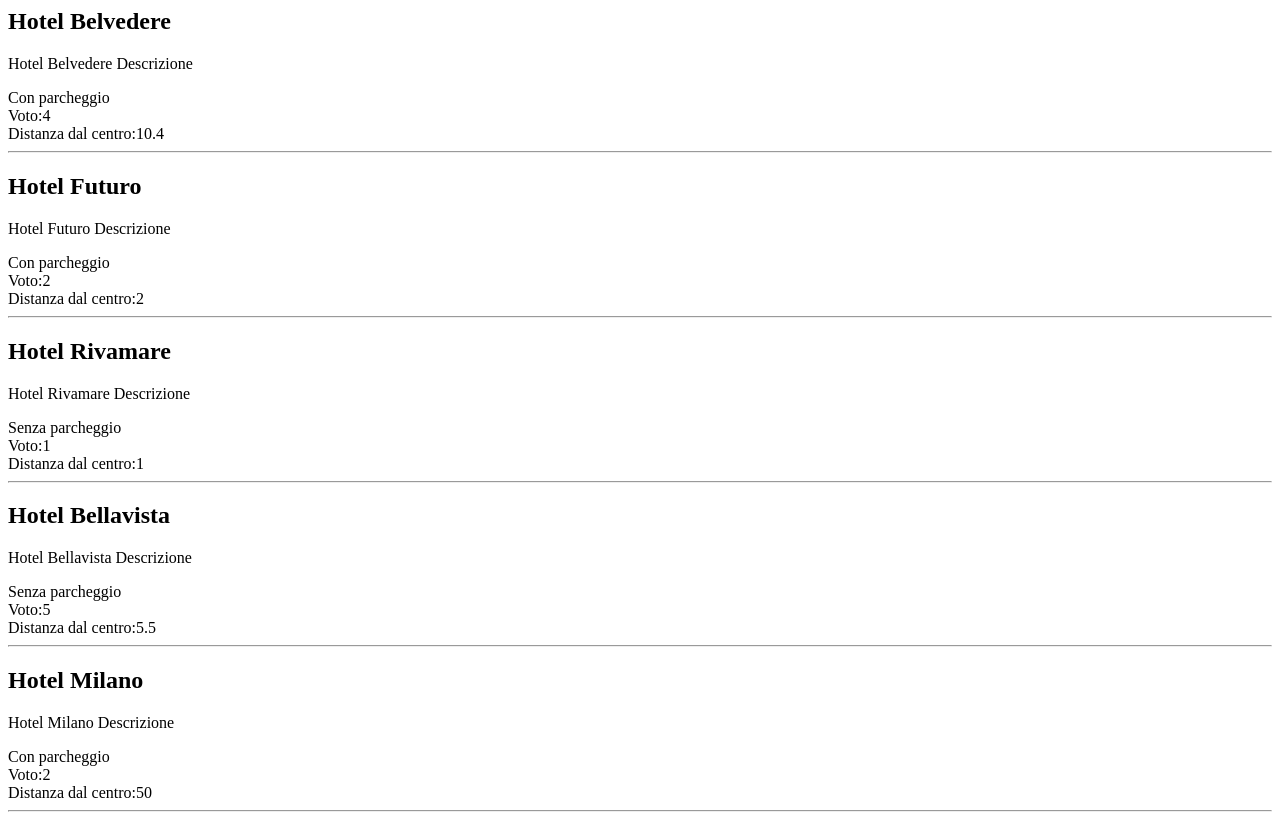
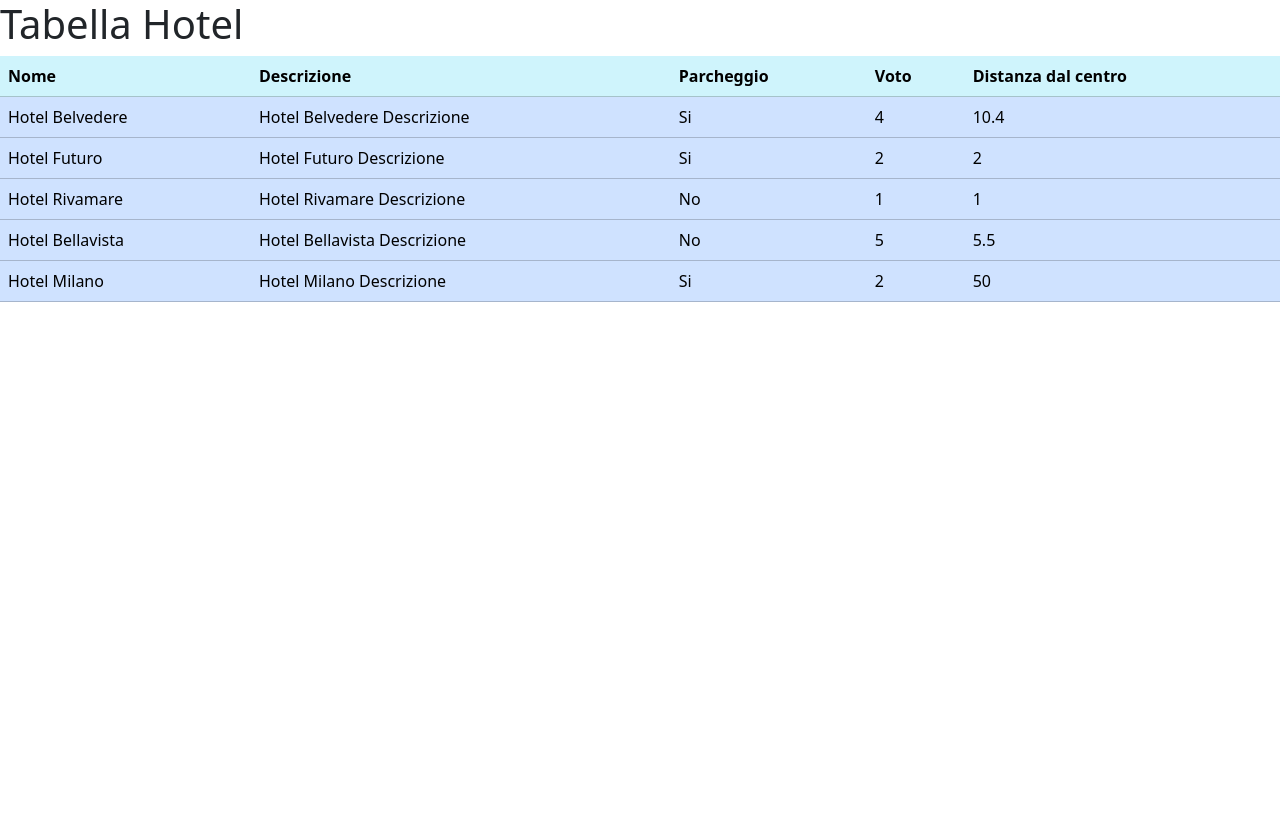
Before and after one commit to PaoloGiovannini/php-hotel, a PHP site: page / in a window 1280 px wide. After the commit the page ends 302 px from the top, so only its background shows below. Run offline with PHP 8.4, Linux system fonts and the light colour scheme.

Commit message:
esercizio completato

```diff
--- a/index.php
+++ b/index.php
@@ -40,16 +40,63 @@
 
     ];
 
-    foreach($hotels as $hotel){
-        echo "<h2>" .$hotel['name'] ."</h2>";
-        echo "<p>" .$hotel['description'] ."</p>";
-         if ($hotel["parking"] == true) {
-        echo "<span> Con parcheggio </span>" ."<br>";
-        } else {
-        echo "<span> Senza parcheggio </span>" ."<br>";
-        }
-        echo "<span>Voto:" .$hotel['vote'] ."</span>" ."<br>";
-        echo "<span>Distanza dal centro:" .$hotel['distance_to_center'] ."</span>";
-        echo "<hr>";
-    }
 ?>
+
+<!DOCTYPE html>
+<html lang="en">
+<head>
+    <meta charset="UTF-8">
+    <meta http-equiv="X-UA-Compatible" content="IE=edge">
+    <meta name="viewport" content="width=device-width, initial-scale=1.0">
+    <title>Hotel</title>
+    <link href="https://cdn.jsdelivr.net/npm/bootstrap@5.3.0-alpha3/dist/css/bootstrap.min.css" rel="stylesheet" integrity="sha384-KK94CHFLLe+nY2dmCWGMq91rCGa5gtU4mk92HdvYe+M/SXH301p5ILy+dN9+nJOZ" crossorigin="anonymous">
+</head>
+<body>
+    <h1>Tabella Hotel</h1>
+
+    <table class="table">
+        <thead>
+            <tr class="table-info">
+                <?php
+                    foreach($hotels[0] as $key => $value ){
+                        if($key == 'name'){
+                            $key = 'Nome';
+                        }elseif($key == 'description'){
+                            $key = 'Descrizione';
+                        }elseif($key == 'parking'){
+                            $key = 'Parcheggio';
+                        }elseif($key == 'vote'){
+                            $key = 'Voto';
+                        }elseif($key == 'distance_to_center'){
+                            $key = 'Distanza dal centro';
+                        }
+
+                        echo "<th scope='col'>". $key ."</th>";
+                    }
+                ?>
+            </tr>
+        </thead>
+            <tbody>
+                <?php
+                    foreach($hotels as $hotel){
+
+                        echo '<tr class="table-primary">';
+                        foreach($hotel as $key => $value){
+
+                            if($key == 'parking' ){
+
+                                if($value == true){
+                                    $value = 'Si';
+                                }else{
+                                    $value = 'No';
+                                }
+                            }
+                            echo "<td>". $value ."</td>";
+                        }
+                        echo '</tr>';
+                    }
+                ?>
+            </tbody>
+    </table>
+</body>
+</html>
```
